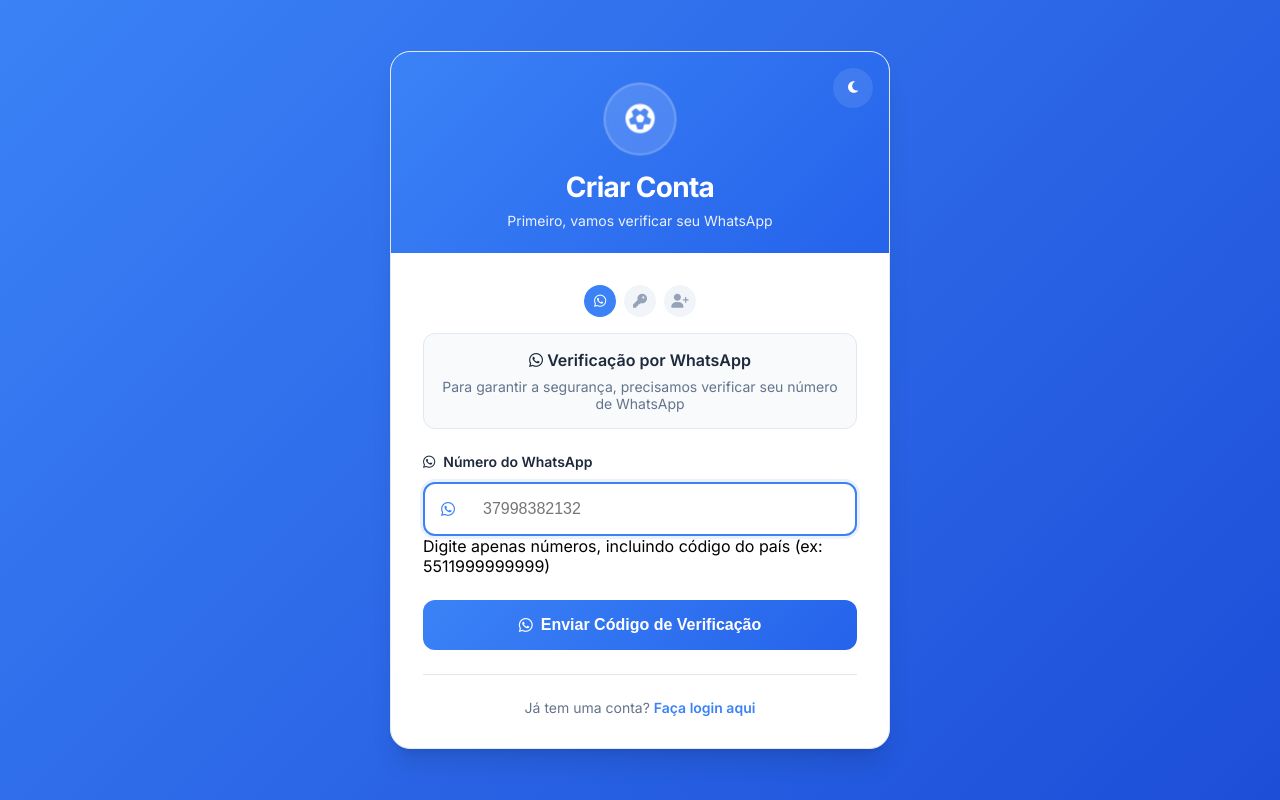
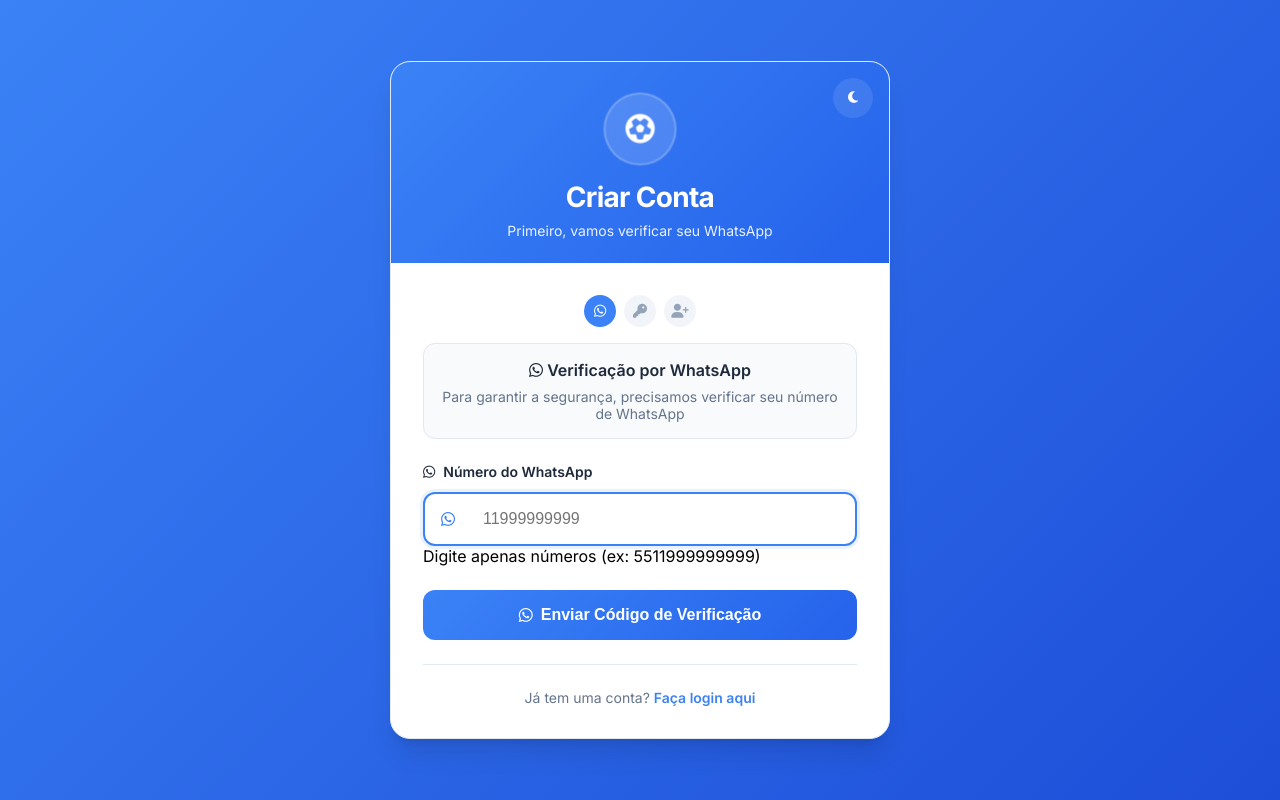
Before and after one commit to juninho877/FutBannerEu, a PHP site: page /admin/register.php in a window 1280 px wide. Run offline with PHP 8.4, Linux system fonts and the light colour scheme; data that the repository does not hold is empty; some libraries are stand-ins or nearby versions.

Commit message:
Updated register.php

```diff
--- a/admin/register.php
+++ b/admin/register.php
@@ -1091,12 +1091,12 @@ if ($_SERVER['REQUEST_METHOD'] === 'POST') {
                     <div class="input-wrapper">
                         <i class="fab fa-whatsapp input-icon-left"></i>
                         <input type="tel" id="whatsapp" name="whatsapp" class="form-input"
-                               placeholder="37998382132" required
+                               placeholder="11999999999" required
                                value="<?php echo htmlspecialchars($_POST['whatsapp'] ?? ''); ?>"
                                pattern="[0-9]{10,15}">
                     </div>
                     <p class="text-xs text-muted mt-1">
-                        Digite apenas números, incluindo código do país (ex: 5511999999999)
+                        Digite apenas números (ex: 5511999999999)
                     </p>
                 </div>
 
```
